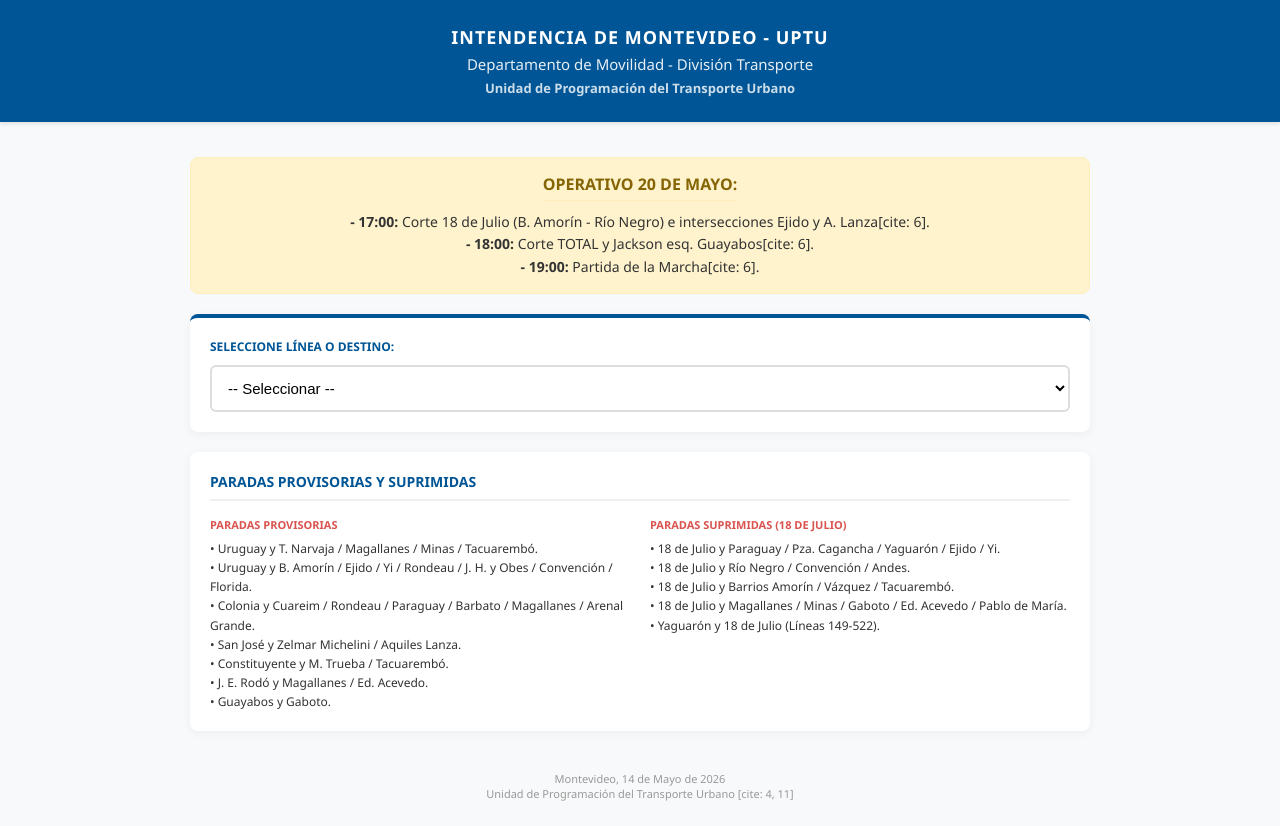
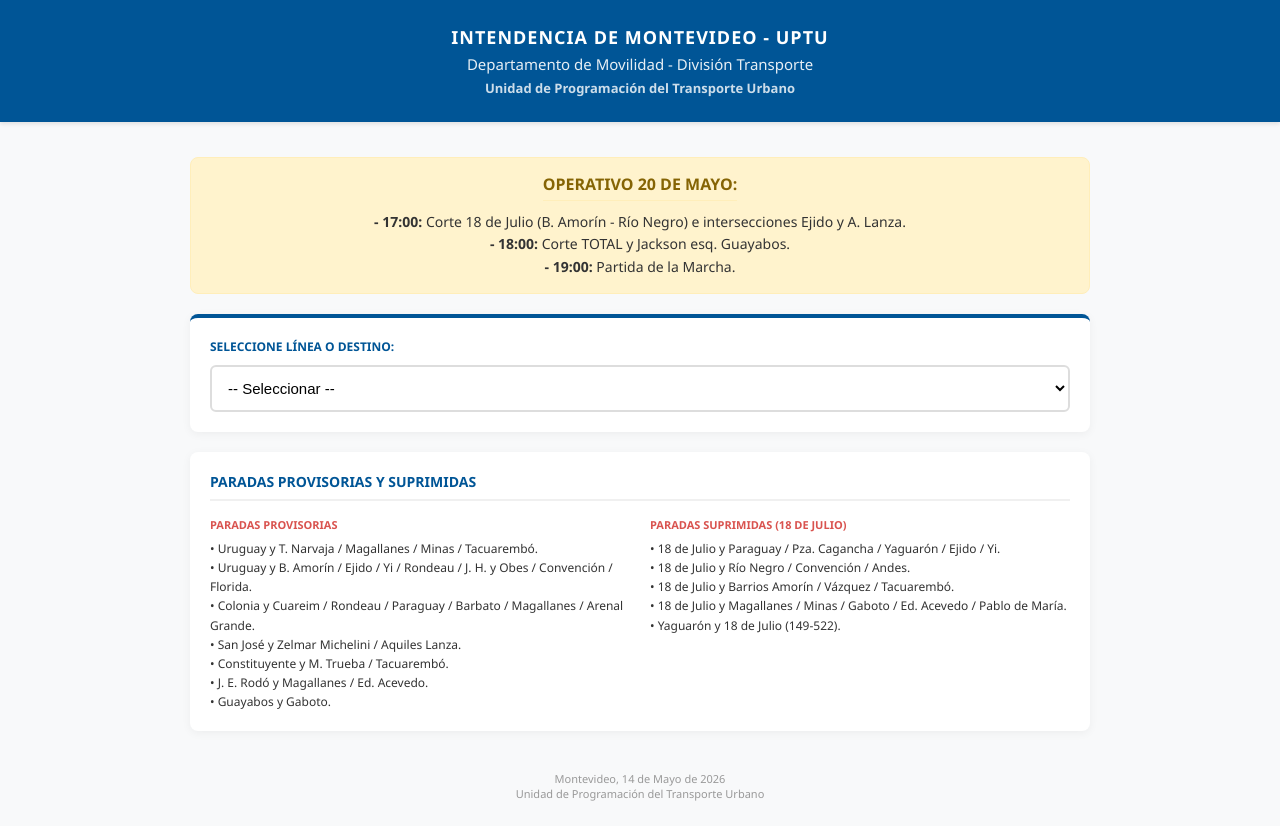
Before and after one commit to uptutransporte-debug/desvios-marcha-silencio-2026, a plain HTML site: page index.html in a window 1280 px wide. Drawn offline with Linux system fonts and the light colour scheme.

Commit message:
Update index.html

```diff
--- a/index.html
+++ b/index.html
@@ -62,9 +62,9 @@
     <div class="cortes-card">
         <h4>OPERATIVO 20 DE MAYO:</h4>
         <div class="cortes-info">
-            <strong>- 17:00:</strong> Corte 18 de Julio (B. Amorín - Río Negro) e intersecciones Ejido y A. Lanza[cite: 6].<br>
-            <strong>- 18:00:</strong> Corte TOTAL y Jackson esq. Guayabos[cite: 6].<br>
-            <strong>- 19:00:</strong> Partida de la Marcha[cite: 6].
+            <strong>- 17:00:</strong> Corte 18 de Julio (B. Amorín - Río Negro) e intersecciones Ejido y A. Lanza.<br>
+            <strong>- 18:00:</strong> Corte TOTAL y Jackson esq. Guayabos.<br>
+            <strong>- 19:00:</strong> Partida de la Marcha.
         </div>
     </div>
 
@@ -113,7 +113,7 @@
                 • 18 de Julio y Río Negro / Convención / Andes.<br>
                 • 18 de Julio y Barrios Amorín / Vázquez / Tacuarembó.<br>
                 • 18 de Julio y Magallanes / Minas / Gaboto / Ed. Acevedo / Pablo de María.<br>
-                • Yaguarón y 18 de Julio (Líneas 149-522).
+                • Yaguarón y 18 de Julio (149-522).
             </div>
         </div>
     </div>
@@ -121,20 +121,20 @@
 
 <div class="footer">
     Montevideo, 14 de Mayo de 2026<br>
-    Unidad de Programación del Transporte Urbano [cite: 4, 11]
+    Unidad de Programación del Transporte Urbano
 </div>
 
 <script>
 const data = {
-    "100": { n: "100, 102, 103, 105, 109, 110, 113, D8 <b>(Hacia CENTRO)</b>", r: "Túnel de Av. 8 de Octubre, Colonia, Fernández Crespo, Av. Uruguay a ruta[cite: 6]." },
-    "21": { n: "21, 180, 187, 188, D9, D10, CE1 <b>(Hacia CIUDAD VIEJA)</b>", r: "18 de Julio, Beisso, Colonia, Fernández Crespo, Av. Uruguay a ruta[cite: 6]." },
-    "af_8oct": { n: "Líneas <b>Hacia AV. 8 DE OCTUBRE</b> (Afuera)", r: "San José, Río Branco, Mercedes, Martín C. Martínez/Juan Paullier, Av. 18 de Julio a ruta[cite: 6]." },
-    "af_italia": { n: "Líneas <b>Hacia AV. ITALIA</b> (Afuera)", r: "San José, A. Lanza, Maldonado, Barrios Amorín, Constituyente, Pablo de María, Av. 18 de Julio a ruta[cite: 6]." },
-    "af_rivera": { n: "Líneas <b>Hacia AV. RIVERA</b> (Afuera)", r: "San José, A. Lanza, Maldonado, Barrios Amorín, Constituyente, J. E. Rodó a ruta[cite: 6]." },
-    "60": { n: "G, D11, 60, 62, 142 <b>(Hacia CENTRO)</b>", r: "<b>HORA 18:00:</b> Rivera, J. Requena, Colonia, J. H. y Obes, Av. 18 de Julio a ruta[cite: 6]." },
-    "149l": { n: "149, 522 <b>(Hacia P. LEGISLATIVO)</b>", r: "<b>HORA 17:00:</b> Ejido, Soriano, Paraguay, Mercedes, Ejido a ruta[cite: 6]." },
-    "149p": { n: "149, 522 <b>(Hacia POCITOS)</b>", r: "<b>HORA 17:00:</b> Yaguarón, Av. Uruguay, Libertador, Río Negro, Maldonado, Aquiles Lanza a ruta[cite: 6]." },
-    "104": { n: "104, 117 <b>(Hacia CENTRO / AFUERA)</b>", r: "<b>Hacia Centro (18:00 hs):</b> Jackson, Constituyente, Canelones, Wilson Ferreira Aldunate[cite: 6]. <br><b>Hacia Afuera:</b> 18 de Julio, Río Negro, San José, A. Lanza, Maldonado, Eduardo Acevedo a ruta[cite: 6]." },
+    "100": { n: "100, 102, 103, 105, 109, 110, 113, D8 <b>(Hacia CENTRO)</b>", r: "Túnel de Av. 8 de Octubre, Colonia, Fernández Crespo, Av. Uruguay a ruta." },
+    "21": { n: "21, 180, 187, 188, D9, D10, CE1 <b>(Hacia CIUDAD VIEJA)</b>", r: "18 de Julio, Beisso, Colonia, Fernández Crespo, Av. Uruguay a ruta." },
+    "af_8oct": { n: "Líneas <b>Hacia AV. 8 DE OCTUBRE</b> (Afuera)", r: "San José, Río Branco, Mercedes, Martín C. Martínez/Juan Paullier, Av. 18 de Julio a ruta." },
+    "af_italia": { n: "Líneas <b>Hacia AV. ITALIA</b> (Afuera)", r: "San José, A. Lanza, Maldonado, Barrios Amorín, Constituyente, Pablo de María, Av. 18 de Julio a ruta." },
+    "af_rivera": { n: "Líneas <b>Hacia AV. RIVERA</b> (Afuera)", r: "San José, A. Lanza, Maldonado, Barrios Amorín, Constituyente, J. E. Rodó a ruta." },
+    "60": { n: "G, D11, 60, 62, 142 <b>(Hacia CENTRO)</b>", r: "<b>HORA 18:00:</b> Rivera, J. Requena, Colonia, J. H. y Obes, Av. 18 de Julio a ruta." },
+    "149l": { n: "149, 522 <b>(Hacia P. LEGISLATIVO)</b>", r: "<b>HORA 17:00:</b> Ejido, Soriano, Paraguay, Mercedes, Ejido a ruta." },
+    "149p": { n: "149, 522 <b>(Hacia POCITOS)</b>", r: "<b>HORA 17:00:</b> Yaguarón, Av. Uruguay, Libertador, Río Negro, Maldonado, Aquiles Lanza a ruta." },
+    "104": { n: "104, 117 <b>(Hacia CENTRO / AFUERA)</b>", r: "<b>Hacia Centro (18:00 hs):</b> Jackson, Constituyente, Canelones, Wilson Ferreira Aldunate. <br><b>Hacia Afuera:</b> 18 de Julio, Río Negro, San José, A. Lanza, Maldonado, Eduardo Acevedo a ruta." },
     "128": { n: "128, 199 <b>(Hacia CENTRO / POCITOS)</b>", r: "<b>Hacia Centro (18:00 hs):</b> Jackson, Canelones, Requena, Colonia, F. Crespo a ruta. <br><b>Hacia Pocitos (19:00 hs):</b> Arenal Grande, E Victor Haedo, J. Paulier, Maldonado, E. Acevedo a ruta." },
     "17_137": { n: "17, 137", r: "<b>HORA 19:00 (al momento de la marcha):</b> Minas, Rodó, Requena, Colonia a ruta. <br><b>Ruta alternativa:</b> Arenal Grande, E. Victor Haedo, J. Paullier, Maldonado, Constituyente, Canelones, Magallanes a ruta." },
     "409": { n: "409 <b>(Hacia CENTRO)</b>", r: "<b>HORA 19:00:</b> Arenal Grande, E. Victor Haedo, J. Paullier, Maldonado, Constituyente, Canelones, Minas, Soriano a ruta." },
```
